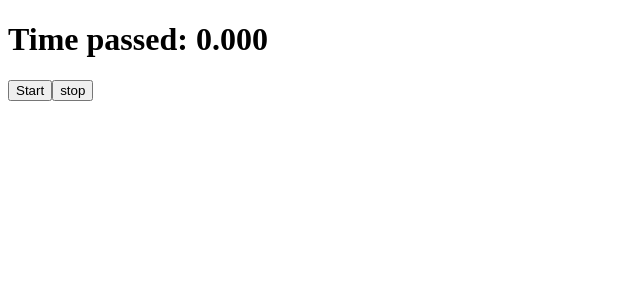
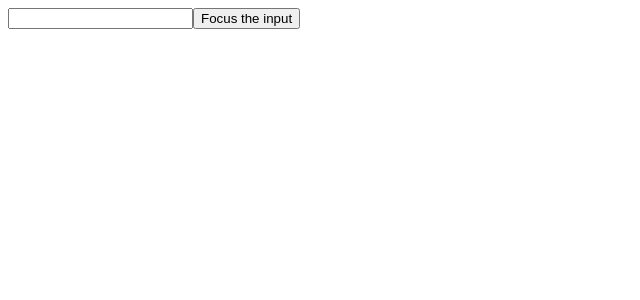
Before and after one commit to hayetmnasrighabri/reactjs, a React (Create React App) app: page / in a window 1280 px wide. Shown: the top 300 px of the page, without its empty margins (0-640 px from the left). Built offline with nearby package versions, Linux system fonts and the light colour scheme.

Commit message:
focaliser une saisie de texte

```diff
--- a/src/App.js
+++ b/src/App.js
@@ -1,37 +1,15 @@
-import { useState } from 'react';
-import { useRef } from 'react';
-
-export default function Stopwatch() {
-  const [startTime, setStartTime] = useState(null);
-  const [now, setNow] = useState(null);
-  const intervalRef= useRef (null)
-  function handleStart() {
-    setStartTime(Date.now());
-    setNow(Date.now());
-
-    clearInterval(intervalRef.current)
-    intervalRef.current = setInterval(() => {
-      setNow(Date.now());
-    }, 10);
+import { useRef } from "react";
+export default function Form(){
+  const inputRef= useRef(null)
+  const handleClick=()=>{
+    inputRef.current.focus()
   }
-  function handleStop(){
-    clearInterval(intervalRef.current)
-  }
-
-  let secondsPassed = 0;
-  if (startTime != null && now != null) {
-    secondsPassed = (now - startTime) / 1000;
-  }
-
   return (
     <>
-      <h1>Time passed: {secondsPassed.toFixed(3)}</h1>
-      <button onClick={handleStart}>
-        Start
-      </button>
-       <button onClick={handleStop}>
-        stop
-       </button>
+    <input ref={inputRef}/>
+    <button onClick={handleClick}>
+    Focus the input
+    </button>
     </>
-  );
+  )
 }
```
